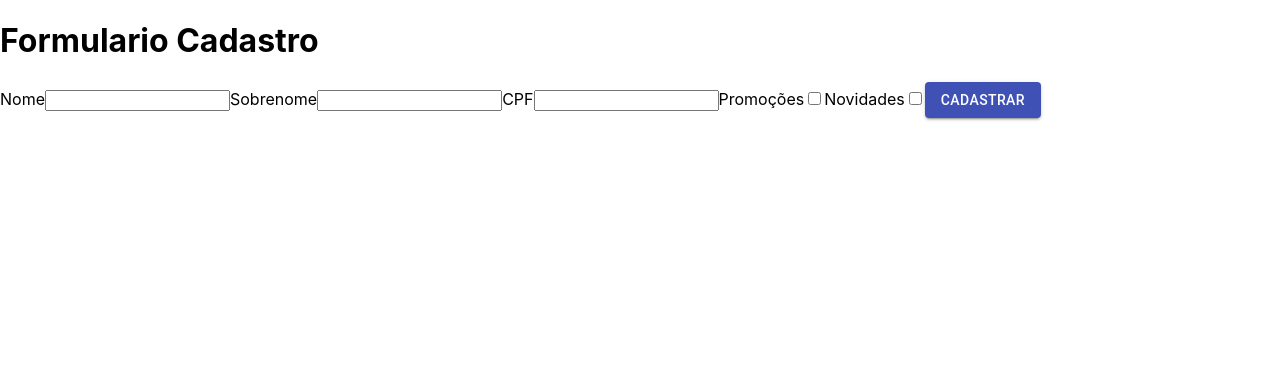
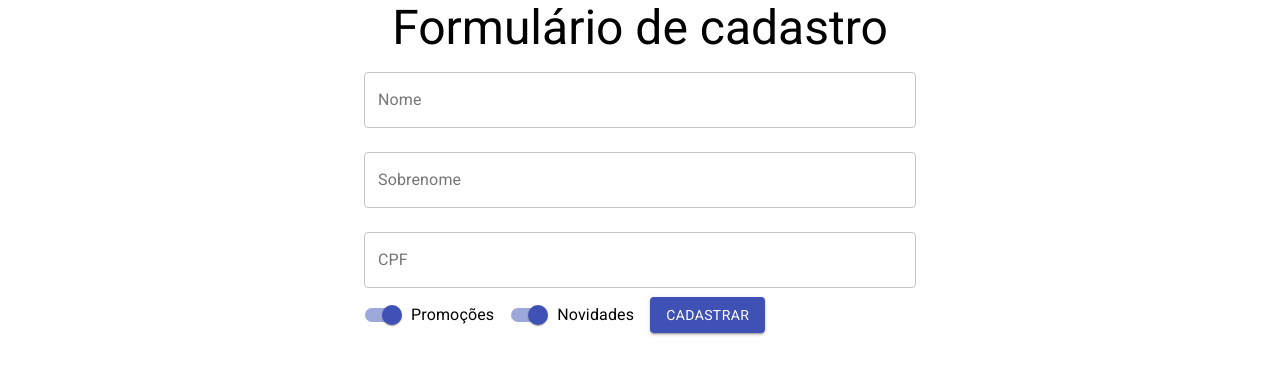
Before and after one commit to Zimmerr/AluraReactNew, a React (Create React App) app in the folder form-cadastro/: page / in a window 1280 px wide. Shown: the top 374 px of the page. Built offline with nearby package versions, Linux system fonts and the light colour scheme.

Commit message:
Parte 3 - Aula 2
Convertendo todo o form para componentes do MaterialUI

```diff
--- a/form-cadastro/package.json
+++ b/form-cadastro/package.json
@@ -7,6 +7,7 @@
     "@testing-library/jest-dom": "^4.2.4",
     "@testing-library/react": "^9.3.2",
     "@testing-library/user-event": "^7.1.2",
+    "fontsource-roboto": "^3.0.3",
     "react": "^16.13.1",
     "react-dom": "^16.13.1",
     "react-scripts": "3.4.1"
--- a/form-cadastro/src/App.js
+++ b/form-cadastro/src/App.js
@@ -1,14 +1,15 @@
 import React from 'react';
 import './App.css';
 import FormularioCadastro from './components/FormularioCadastro/FormularioCadastro'
+import 'fontsource-roboto';
+import {Container, Typography } from "@material-ui/core"
 
 function App() {
   return (
-    <>
-      <h1>Formulario Cadastro</h1>
-      <FormularioCadastro/>
-    </>
-
+    <Container component="article" maxWidth="sm">
+      <Typography variant="h3" component="h1" align="center" >Formulário de cadastro</Typography>
+      <FormularioCadastro />
+    </Container>
   );
 }
 
--- a/form-cadastro/src/components/FormularioCadastro/FormularioCadastro.jsx
+++ b/form-cadastro/src/components/FormularioCadastro/FormularioCadastro.jsx
@@ -1,28 +1,48 @@
-import React, {} from 'react';
-import Button from "@material-ui/core/Button";
+import React from "react";
+import { TextField, Button, Switch, FormControlLabel } from "@material-ui/core";
+
 
 function FormularioCadastro() {
   return (
     <form>
-      <label>Nome</label>
-      <input type="text" />
+      <TextField
+        id="nome"
+        label="Nome"
+        variant="outlined"
+        margin="normal"
+        fullWidth
+      />
+      <TextField
+        id="sobrenome"
+        label="Sobrenome"
+        variant="outlined"
+        margin="normal"
+        fullWidth
+      />
+      <TextField
+        id="CPF"
+        label="CPF"
+        variant="outlined"
+        margin="normal"
+        fullWidth
+      />
 
-      <label>Sobrenome</label>
-      <input type="text" />
 
-      <label>CPF</label>
-      <input type="text" />
+      <FormControlLabel
+        label="Promoções"
+        control={<Switch name="promocoes" defaultChecked color="primary" />}
+      />
 
-      <label>Promoções</label>
-      <input type="checkbox" />
-      <label>Novidades</label>
-      <input type="checkbox" />
+      <FormControlLabel
+        label="Novidades"
+        control={<Switch name="promocoes" defaultChecked color="primary" />}
+      />
 
       <Button type="submit" variant="contained" color="primary">
         Cadastrar
       </Button>
     </form>
-  )
+  );
 }
 
-export default FormularioCadastro
+export default FormularioCadastro;
```
Also changed, not shown: 1 other file (tests, documents, lock files or other folders).
